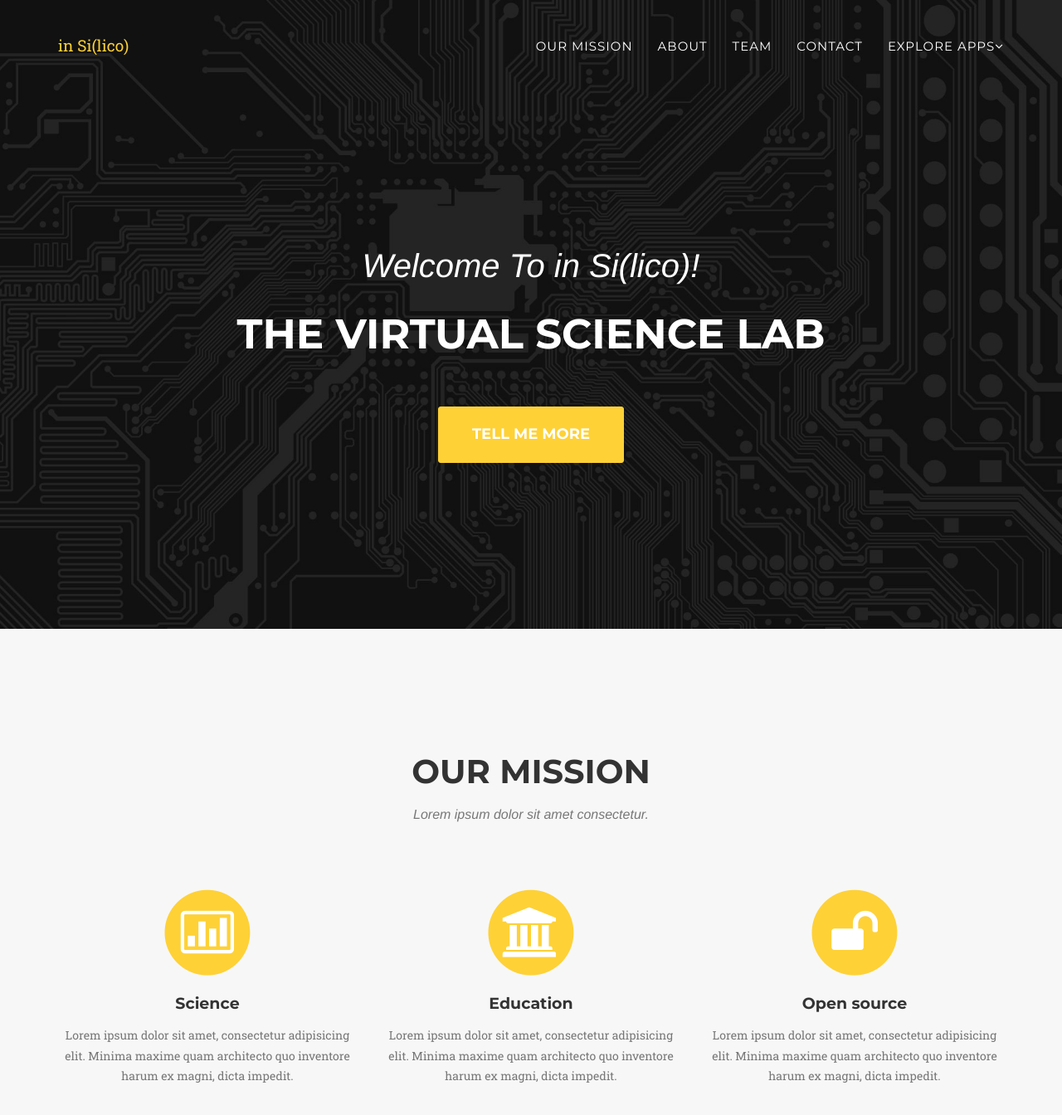
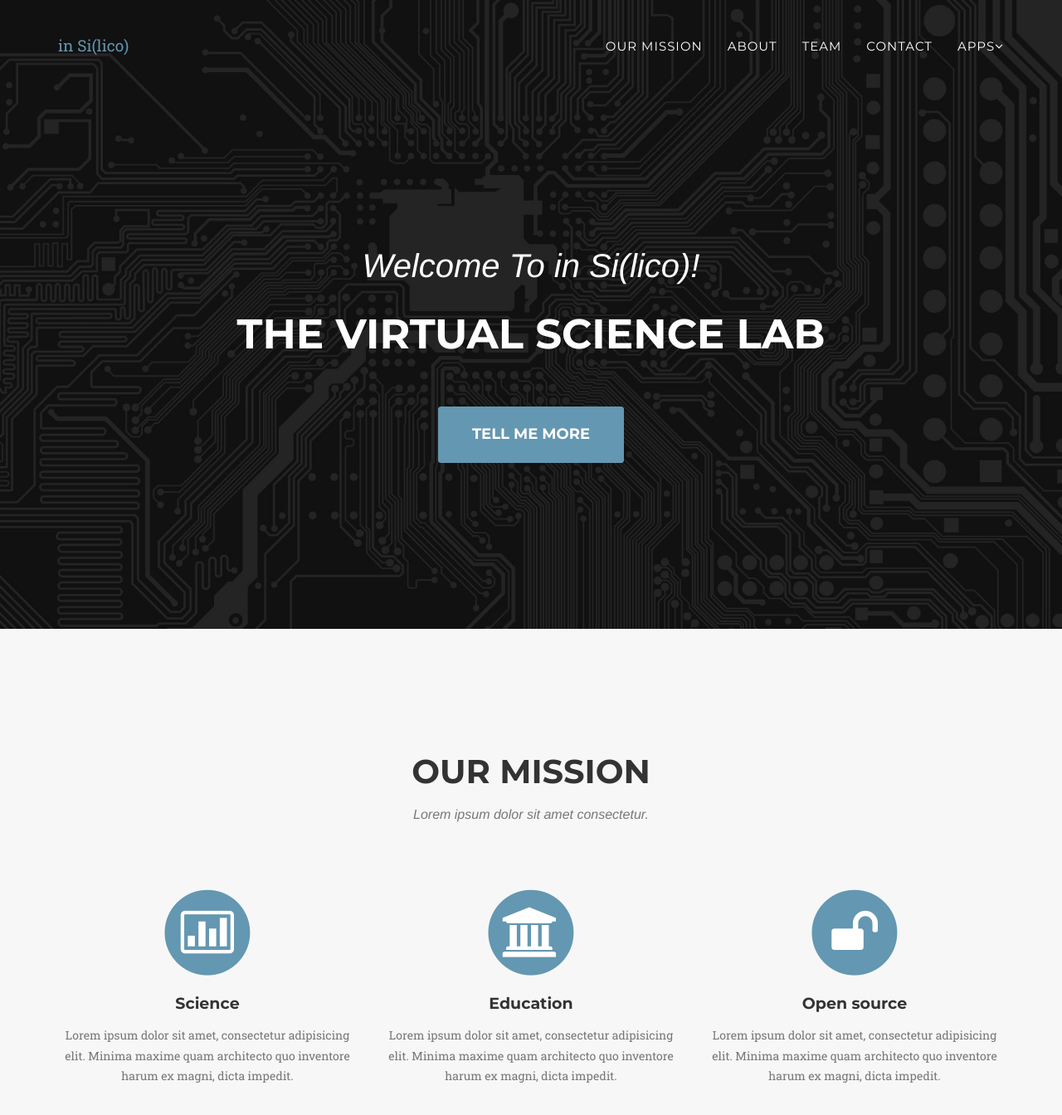
Before and after one commit to in-Si/in-Si.github.io, a Jekyll site: the page built from index.html, in a window 1280 px wide and 1400 px high. Shown: the top 1344 px of the window at 83% size. Built offline with Jekyll 4.4.1, drawn with Linux system fonts in a browser that asks for light colours; some web fonts are replaced.

Commit message:
Changed color theme a bit (this yellow was too violent) and added a menu to submit an app (link not working for now)

```diff
--- a/_config.yml
+++ b/_config.yml
@@ -8,8 +8,8 @@ description: "Write an awesome description for your new site here. You can edit
 
 # Color settings (hex-codes without the leading hash-tag)
 color:
-  primary: fed136
-  secondary: fec503
+  primary: 6497b1
+  secondary: 50788d
   secondary-dark: 333
 
 # Team names, titles and social links
--- a/_includes/header.html
+++ b/_includes/header.html
@@ -32,10 +32,11 @@
                     </li>
                     <li class="dropdown">
                         <a class="dropdown-toggle" data-toggle="dropdown" data-hover="dropdown">
-                        Explore apps<i class="fa fa-angle-down"></i></a>
+                        Apps<i class="fa fa-angle-down"></i></a>
                         <ul class="dropdown-menu">
                           <li><a href="/by_discipline" style="color: #222;">by discipline</a></li>
                           <li><a href="/by_language" style="color: #222;">by language</a></li>
+                          <li><a href="/by_language" style="color: #222;">submit yours</a></li>
                         </ul>
                     </li>
                 </ul>
--- a/_includes/header_pages.html
+++ b/_includes/header_pages.html
@@ -32,10 +32,11 @@
                     </li>
                     <li class="dropdown active">
                         <a class="page-scroll dropdown-toggle" data-toggle="dropdown" data-hover="dropdown">
-                        Explore apps<i class="fa fa-angle-down"></i></a>
+                        Apps<i class="fa fa-angle-down"></i></a>
                         <ul class="dropdown-menu">
                           <li><a href="/by_discipline" style="color: #222;">by discipline</a></li>
                           <li><a href="/by_language" style="color: #222;">by language</a></li>
+                          <li><a href="/by_language" style="color: #222;">submit yours</a></li>
                         </ul>
                     </li>
                 </ul>
```
